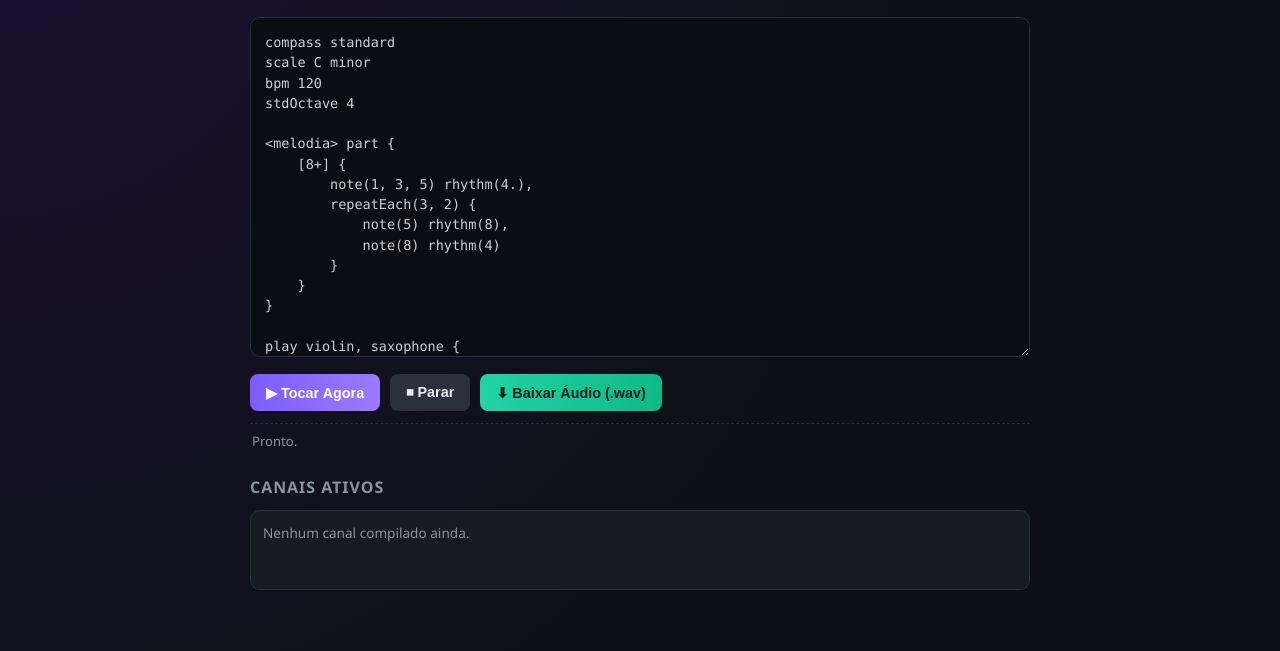
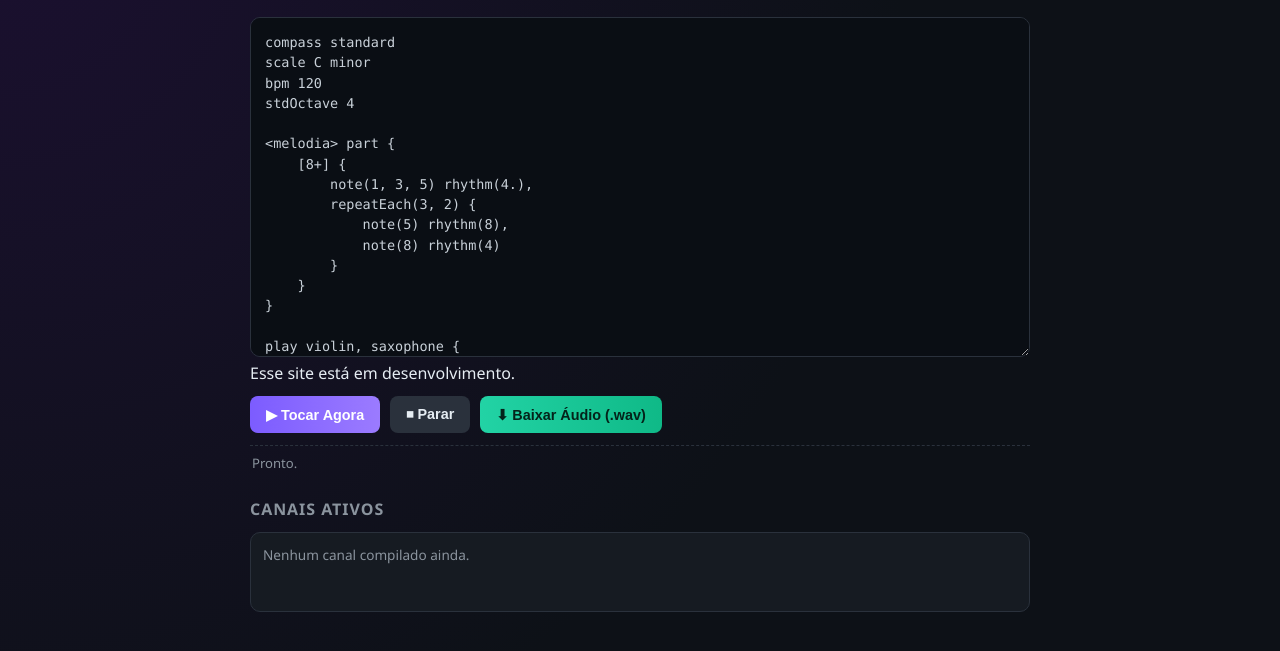
Before and after one commit to yudhi-gerson1/PlayComputer-Musical-Language, a plain HTML site: page transpilador.html in a window 1280 px wide. Shown: the part 81-732 px from the top of the page. Drawn offline with Linux system fonts and the light colour scheme; a script that the page names is missing.

Commit message:
Add development notice to transpilador.html

```diff
--- a/transpilador.html
+++ b/transpilador.html
@@ -166,6 +166,7 @@ play synthBass {
     note(1, 1, 4, 5)[8-2] rhythm(4)
 }
 </textarea>
+      Esse site está em desenvolvimento.
       <div class="controls">
         <button id="btnPlay">▶ Tocar Agora</button>
         <button id="btnStop">⏹ Parar</button>
```
